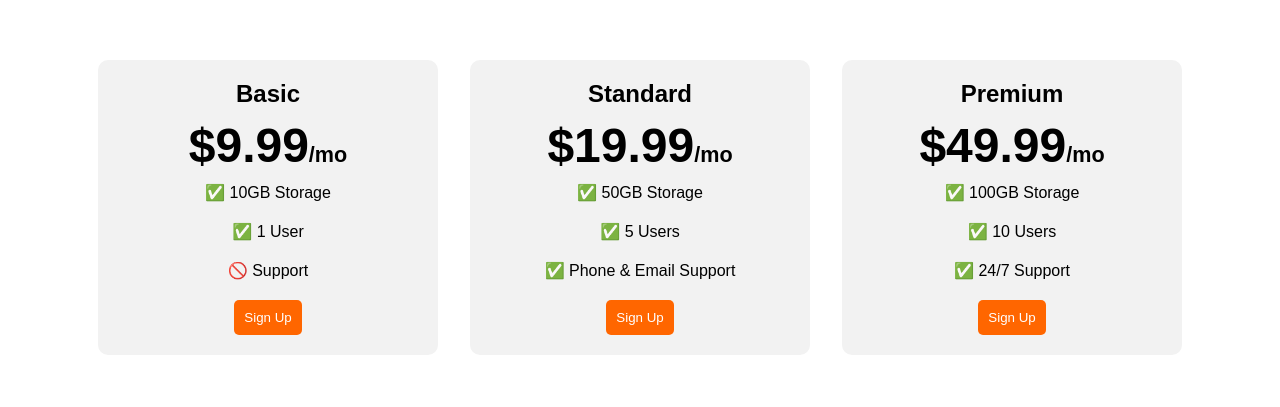
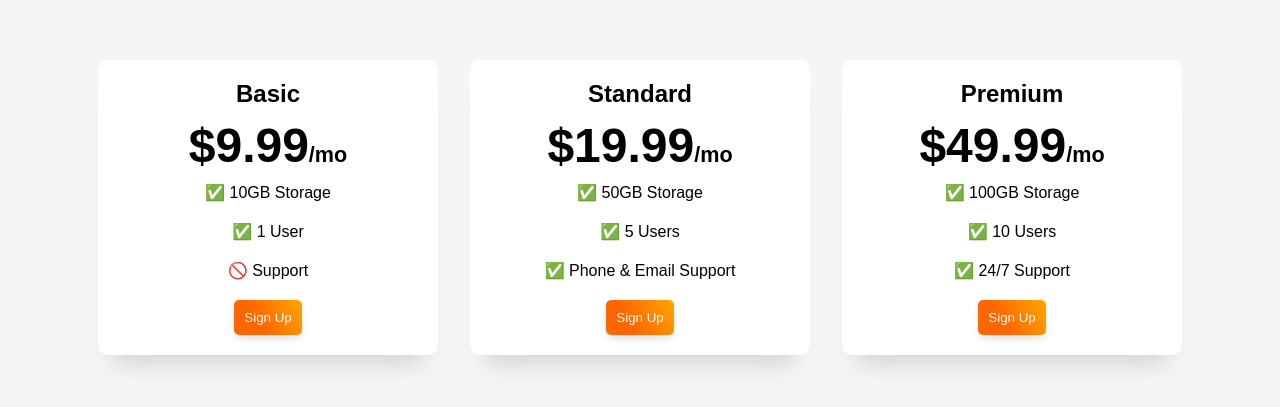
Before and after one commit to msilenzi/CURSO---The-Complete-2023-Web-Development-Bootcamp, a plain HTML site: page 09. CSS Flex/09.3 Pricing Table [Project]/index.html in a window 1280 px wide. Shown: the part 201-608 px from the top of the page. Drawn offline with Linux system fonts and the light colour scheme; a web font is replaced by a local one.

Commit message:
add shadows and gradients in 09.3 Pricing table

```diff
--- a/09. CSS Flex/09.3 Pricing Table [Project]/styles.css
+++ b/09. CSS Flex/09.3 Pricing Table [Project]/styles.css
@@ -1,5 +1,6 @@
 body {
   font-family: 'Sono', sans-serif;
+  background-color: #f5f5f5;
 }
 
 .pricing-container {
@@ -18,10 +19,18 @@ body {
 
 .pricing-plan {
   width: 18.75rem;
-  background-color: #f2f2f2;
+  background-color: #fff;
   text-align: center;
   padding: 1.25rem;
   border-radius: 10px;
+  box-shadow: 0 1.5rem 1.5rem -1rem rgba(0, 0, 0, 0.15);
+  transition: 0.2s ease-in-out;
+}
+
+.pricing-plan:hover {
+  box-shadow: 0rem 2rem 2.5rem -0.75rem rgba(0, 0, 0, 0.15);
+  transform: translateY(-0.25rem);
+  z-index: 1;
 }
 
 .plan-title,
@@ -53,10 +62,17 @@ body {
 }
 
 .plan-button {
-  background-color: #ff6600;
+  background: rgb(255,102,0);
+  background: linear-gradient(60deg, rgba(255,102,0,1) 35%, rgb(255, 166, 0) 100%);
   color: #fff;
   border: none;
   padding: 0.625rem;
   border-radius: 5px;
   cursor: pointer;
+  box-shadow: 0 0.3rem 0.6rem -0.15rem  rgba(0, 0, 0, 0.15);
+  transition: 0.2s ease-in-out;
 }
+
+.plan-button:hover {
+  background: linear-gradient(60deg, rgba(255,102,0,1) 15%, rgb(255, 166, 0) 100%);
+}
```
